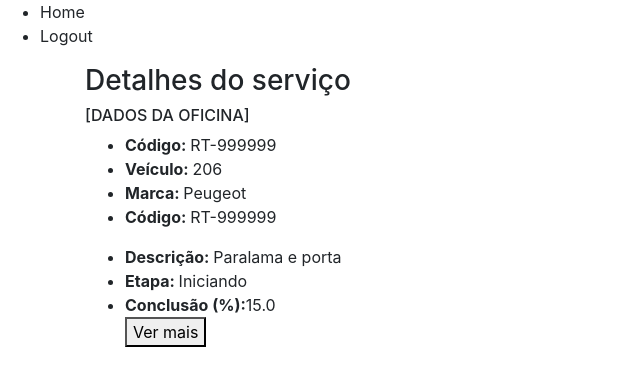
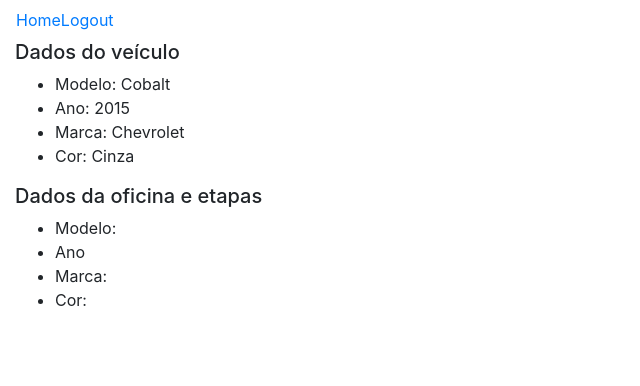
Before and after one commit to lucasmcar/consultaservicophp, a PHP site: page /minhaconsulta.php in a window 1280 px wide. Shown: the top 386 px of the page, without its empty margins (0-640 px from the left). Run offline with PHP 8.4, Linux system fonts and the light colour scheme; some libraries are stand-ins or nearby versions.

Commit message:
Atualizado...

```diff
--- a/index.php
+++ b/index.php
@@ -19,13 +19,13 @@ and open the template in the editor.
         </nav>
         <header class="sics-hdr">
             <h2>SICS -Sistema  Integrado de Consulta de Serviços</h2>
-            <small class="sml-header">O sistema pode ser integrado com qualquer oficina</small>
+            <small class="sml-header">O sistema pode ser integrado com qualquer oficina automotiva </small>
         </header>
         <section>
         <form class="sics-form">
             <input type="text" placeholder="XX-000000" class="sics-input-text sics-button-primary">
             <button type="submit" name="btSubmit" class="sics-button sics-button-secondary">Consultar</button>
-            <small>O código deve ser no formato</small>
+
         </form>
         </section>
 
--- a/minhaconsulta.php
+++ b/minhaconsulta.php
@@ -13,39 +13,35 @@ and open the template in the editor.
         <title></title>
     </head>
     <body>
-        <nav>
-            <ul>
-                <li>Home</li>
-                <li>Logout</li>
-            </ul>
-        </nav>
-        <div class="container">
-        <div class="sics-details-wrapper"><!--div principal-->
-            <div class="hdrs">
-                <h3>Detalhes do serviço</h3>
-                <h6>[DADOS DA OFICINA]</h6>
-            </div>
-        <div class="sics-left-details">
-            <ul class="sics-list">
-                <li class="sics-list-item"><strong>Código: </strong> RT-999999</li>
-                 <li class="sics-list-item"><strong>Veículo: </strong> 206</li>
-                 <li class="sics-list-item"><strong>Marca: </strong>Peugeot</li>
-                 <li class="sics-list-item"><strong>Código: </strong>RT-999999</li>
-            </ul>
-
-        </div>
-        <div class="sics-right-details">
-            <ul class="sics-list">
-                <li class="sics-list-item "><strong>Descrição: </strong> Paralama e porta</li>
-                <li class="sics-list-item "><strong>Etapa: </strong>Iniciando</li>
-                <li class="sics-list-item"><strong>Conclusão (%):</strong>15.0</li>
-                <button class="sics-button sics-button-primary align-right">Ver mais</button>
+        <div class="nav navbar ">
+            <ul class="nav">
+                <li><a href="#">Home</a></li>
+                <li><a href="config/logout.php">Logout</a></li>
             </ul>
         </div>
+        <div class="container-fluid">
+            <div class="details">
+                <div class="left-details">
+                    <h5>Dados do veículo</h5>
+                    <ul class="left-details-list">
+                        <li>Modelo: Cobalt</li>
+                        <li>Ano: 2015</li>
+                        <li>Marca: Chevrolet</li>
+                        <li>Cor: Cinza</li>
+                    </ul>
+                </div>
+                <div class="right-details">
+                    <h5>Dados da oficina e etapas</h5>
+                    <ul>
+                        <li>Modelo:</li>
+                        <li>Ano</li>
+                        <li>Marca:</li>
+                        <li>Cor:</li>
+                    </ul>
+                </div>
+                </div>
 
-
-
-        </div><!--/div principal-->
+            </div>
         <div id="escondida"></div>
         </div>
     </body>
--- a/nbproject/private/private.xml
+++ b/nbproject/private/private.xml
@@ -3,6 +3,7 @@
     <editor-bookmarks xmlns="http://www.netbeans.org/ns/editor-bookmarks/2" lastBookmarkId="0"/>
     <open-files xmlns="http://www.netbeans.org/ns/projectui-open-files/2">
         <group>
+            <file>file:/C:/xampp/htdocs/ConsultaServico/minhaconsulta.php</file>
             <file>file:/C:/xampp/htdocs/ConsultaServico/index.php</file>
         </group>
     </open-files>
--- a/nbproject/project.xml
+++ b/nbproject/project.xml
@@ -5,5 +5,6 @@
         <data xmlns="http://www.netbeans.org/ns/php-project/1">
             <name>ConsultaServico</name>
         </data>
+        <libraries xmlns="http://www.netbeans.org/ns/cdnjs-libraries/1"/>
     </configuration>
 </project>
```
Also changed, not shown: config/logout.php (added, +7 -0 lines), 2 other files.
